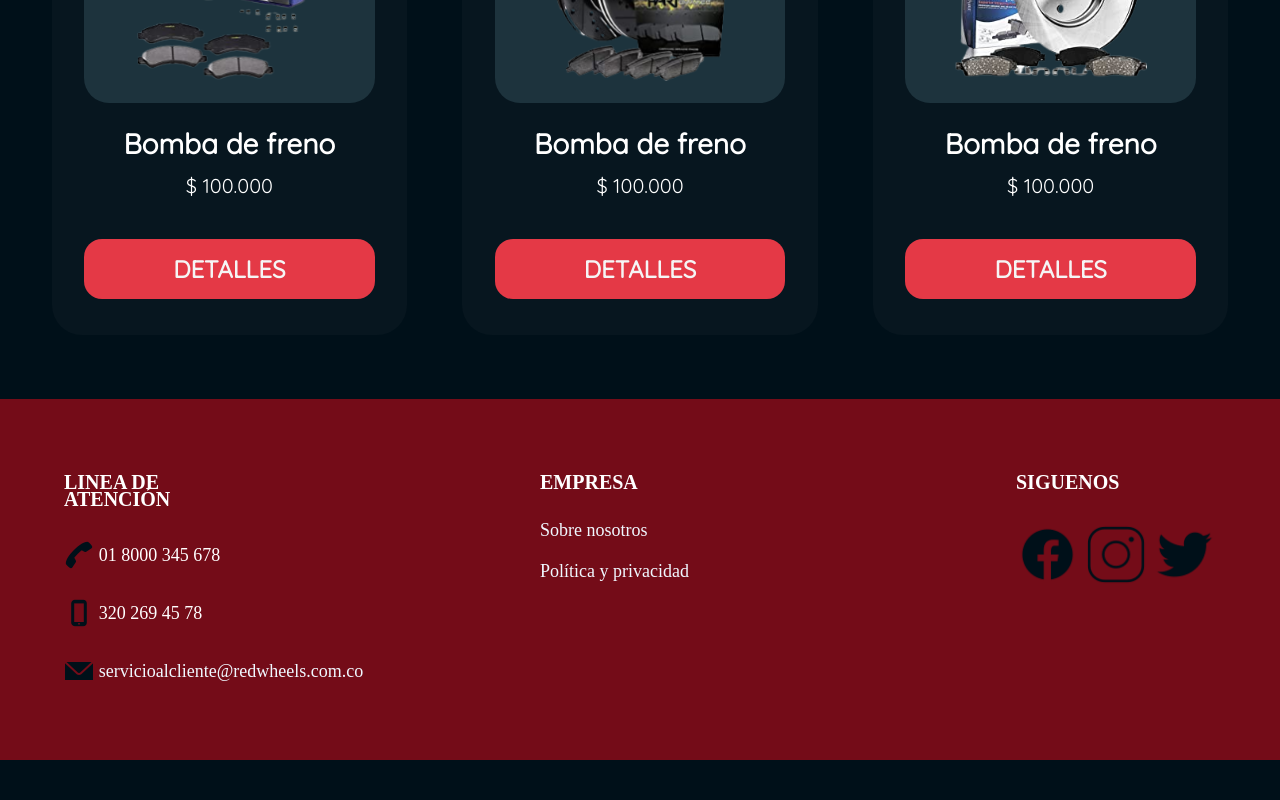
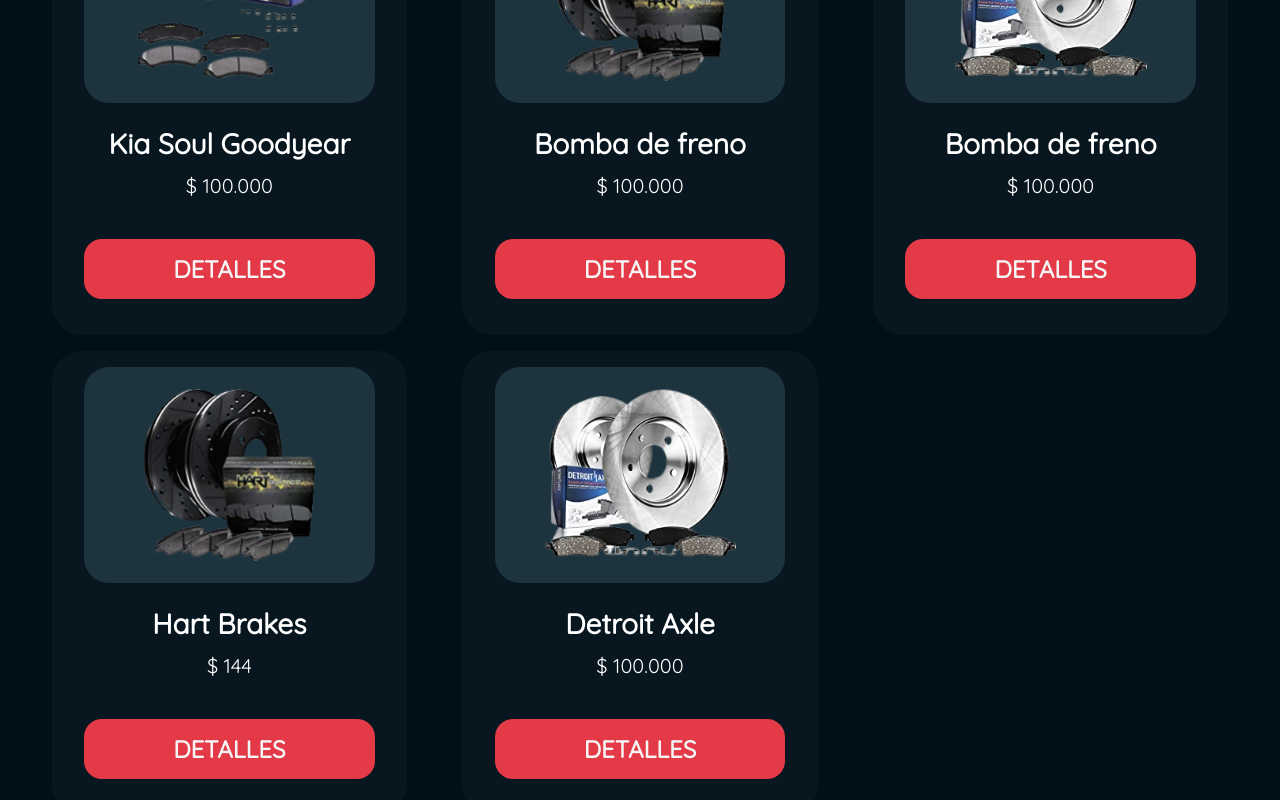
Before and after one commit to CriistiianDM/Red-wheels, a React (Vite) app: page /respuestos in a window 1280 px wide. Shown: the part 940-1740 px from the top of the page. Before the commit the page ends 1700 px from the top, so only its background shows below. Built offline with nearby package versions, Linux system fonts and the light colour scheme.

Commit message:
repuestos dinamicos

```diff
--- a/src/components/pages/SpareParts.jsx
+++ b/src/components/pages/SpareParts.jsx
@@ -6,48 +6,16 @@ import Footer from '../footer/footer';
 import FilterSpareParts from '../utils/FilterSpareParts';
 import CardSpareParts from '../utils/CardSpareParts';
 
-const DATA_RESPUESTOS = [
-    {
-        img: '/assets/repuestos/carros/1.svg',
-        title: 'Bomba de freno',
-        precio: '100.000'
-    },
-    {
-        img: '/assets/repuestos/carros/2.svg',
-        title: 'Bomba de freno',
-        precio: '100.000'
-    },
-    {
-        img: '/assets/repuestos/carros/3.svg',
-        title: 'Bomba de freno',
-        precio: '100.000'
-    },
-    {
-        img: '/assets/repuestos/carros/4.svg',
-        title: 'Bomba de freno',
-        precio: '100.000'
-    },
-    {
-        img: '/assets/repuestos/carros/1.svg',
-        title: 'Bomba de freno',
-        precio: '100.000'
-    },
-    {
-        img: '/assets/repuestos/carros/2.svg',
-        title: 'Bomba de freno',
-        precio: '100.000'
-    }
-]
+const SpareParts = () => {
 
-
-const SpareParts = () => {
+    const [ data_select, setDataSelect ] = React.useState([]);
 
      return (
         <>
           <Header />
           <Navbar />
-          <FilterSpareParts />
-          <CardSpareParts data_respuestos={DATA_RESPUESTOS} />
+          <FilterSpareParts setDataSelect={setDataSelect} />
+          <CardSpareParts data_respuestos={data_select} />
           <Footer  />
         </>
      )
--- a/src/components/utils/FilterSpareParts.jsx
+++ b/src/components/utils/FilterSpareParts.jsx
@@ -2,8 +2,21 @@
 import React from "react";
 import './filter.css';
 import arrowDonw from '/assets/icon/arrowDonw.svg';
+import json from './data.json'
 
-const FilterSpareParts = () => {
+
+const FilterSpareParts = ({
+    setDataSelect
+}) => {
+
+    const handleSelect = (e) => {
+        let value = e.target.value;
+        setDataSelect(json[value])
+    }
+
+    React.useEffect( () => {
+        setDataSelect(json[0])
+    }, [])
 
     return (
         <>
@@ -11,9 +24,9 @@ const FilterSpareParts = () => {
                 <div className="container-filter__title">
                      <h1> ORDENAR POR </h1>
                      <div>
-                        <select defaultValue={"1"}>
-                            <option value="1">Carros</option>
-                            <option value="2">Motos</option>
+                        <select onChange={handleSelect} defaultValue={"0"}>
+                            <option value="0">Carros</option>
+                            <option value="1">Motos</option>
                         </select>
                         <img className='_down_img' src={arrowDonw} alt="down" />
                      </div>
--- /dev/null
+++ b/src/components/utils/data.json
@@ -0,0 +1,91 @@
+{
+    "0": [
+        {
+            "img": "/assets/repuestos/carros/1.svg",
+            "title": "Hart Brakes",
+            "precio": "144"
+        },
+        {
+            "img": "/assets/repuestos/carros/2.svg",
+            "title": "Detroit Axle",
+            "precio": "100.000"
+        },
+        {
+            "img": "/assets/repuestos/carros/3.svg",
+            "title": "R1 Concepts Kit",
+            "precio": "100.000"
+        },
+        {
+            "img": "/assets/repuestos/carros/4.svg",
+            "title": "Kia Soul Goodyear",
+            "precio": "100.000"
+        },
+        {
+            "img": "/assets/repuestos/carros/1.svg",
+            "title": "Bomba de freno",
+            "precio": "100.000"
+        },
+        {
+            "img": "/assets/repuestos/carros/2.svg",
+            "title": "Bomba de freno",
+            "precio": "100.000"
+        },
+        {
+            "img": "/assets/repuestos/carros/1.svg",
+            "title": "Hart Brakes",
+            "precio": "144"
+        },
+        {
+            "img": "/assets/repuestos/carros/2.svg",
+            "title": "Detroit Axle",
+            "precio": "100.000"
+        }
+    ],
+    "1": [
+        {
+            "title": "Ride it Forever",
+            "img": "/assets/repuestos/motos/1.svg",
+            "precio": "34.99"
+        },
+        {
+            "title": "MRELC",
+            "img": "/assets/repuestos/motos/2.svg",
+            "precio": "34.99"
+        },
+        {
+            "title": "Sporacingrts",
+            "img": "/assets/repuestos/motos/3.svg",
+            "precio": "34.99"
+        },
+        {
+            "title": "Ride it Forever",
+            "img": "/assets/repuestos/motos/1.svg",
+            "precio": "34.99"
+        },
+        {
+            "title": "MRELC",
+            "img": "/assets/repuestos/motos/2.svg",
+            "precio": "34.99"
+        },
+        {
+            "title": "Sporacingrts",
+            "img": "/assets/repuestos/motos/3.svg",
+            "precio": "34.99"
+        },
+        {
+            "title": "Ride it Forever",
+            "img": "/assets/repuestos/motos/1.svg",
+            "precio": "34.99"
+        },
+        {
+            "title": "MRELC",
+            "img": "/assets/repuestos/motos/2.svg",
+            "precio": "34.99"
+        },
+        {
+            "title": "Sporacingrts",
+            "img": "/assets/repuestos/motos/3.svg",
+            "precio": "34.99"
+        }
+    ]
+}
```
